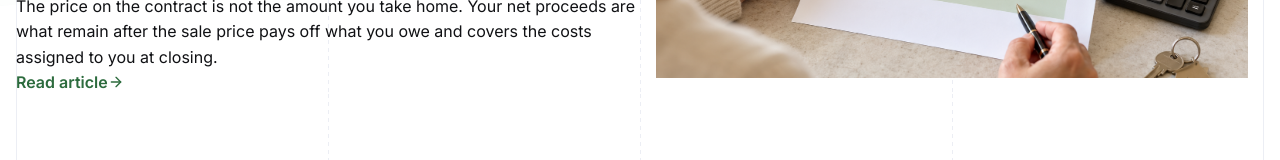
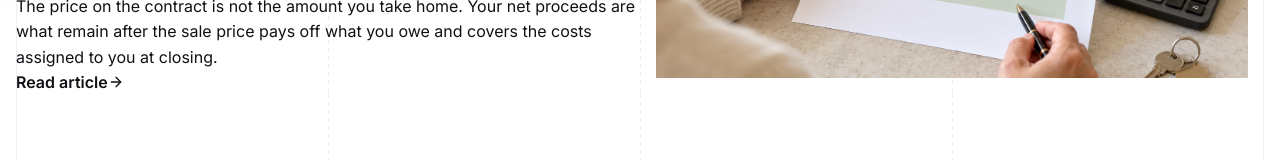
Before and after one commit to YHICAdmin/your-house-in-cash, a Next.js app: page /blog in a window 1280 px wide. Shown: the part 373-533 px from the top of the page. Built offline with nearby package versions, Linux system fonts and the light colour scheme.

Commit message:
Align blog index link styling

```diff
--- a/project-documentation/website-specification/blog/blog-index-page.md
+++ b/project-documentation/website-specification/blog/blog-index-page.md
@@ -76,7 +76,7 @@ Give readers a direct way to find and navigate to a topic page. Do not display a
 - The topic uses global Body typography, 600 weight, and Brand Green.
 - The title uses global `H2` typography and Text Primary.
 - The opening paragraph uses global Body typography and Text Secondary.
-- Use the shared Text Link for `Read article`.
+- Use the shared Text Link for `Read article`. The link includes a trailing right-arrow icon that moves 4px right on hover and keyboard focus; it remains static when reduced motion is preferred.
 - The media area uses `S` (`16px`) padding. The image fills the remaining media area using `object-fit: cover` and has the global `Medium` radius (`12px`).
 
 ### Dimensions and Alignment
--- a/src/app/(site)/blog/page.module.css
+++ b/src/app/(site)/blog/page.module.css
@@ -97,7 +97,6 @@
   align-items: center;
   gap: var(--spacing-xs);
   margin-top: var(--spacing-l);
-  color: var(--color-brand-dark);
   font-weight: 600;
   text-decoration: none;
 }
```
